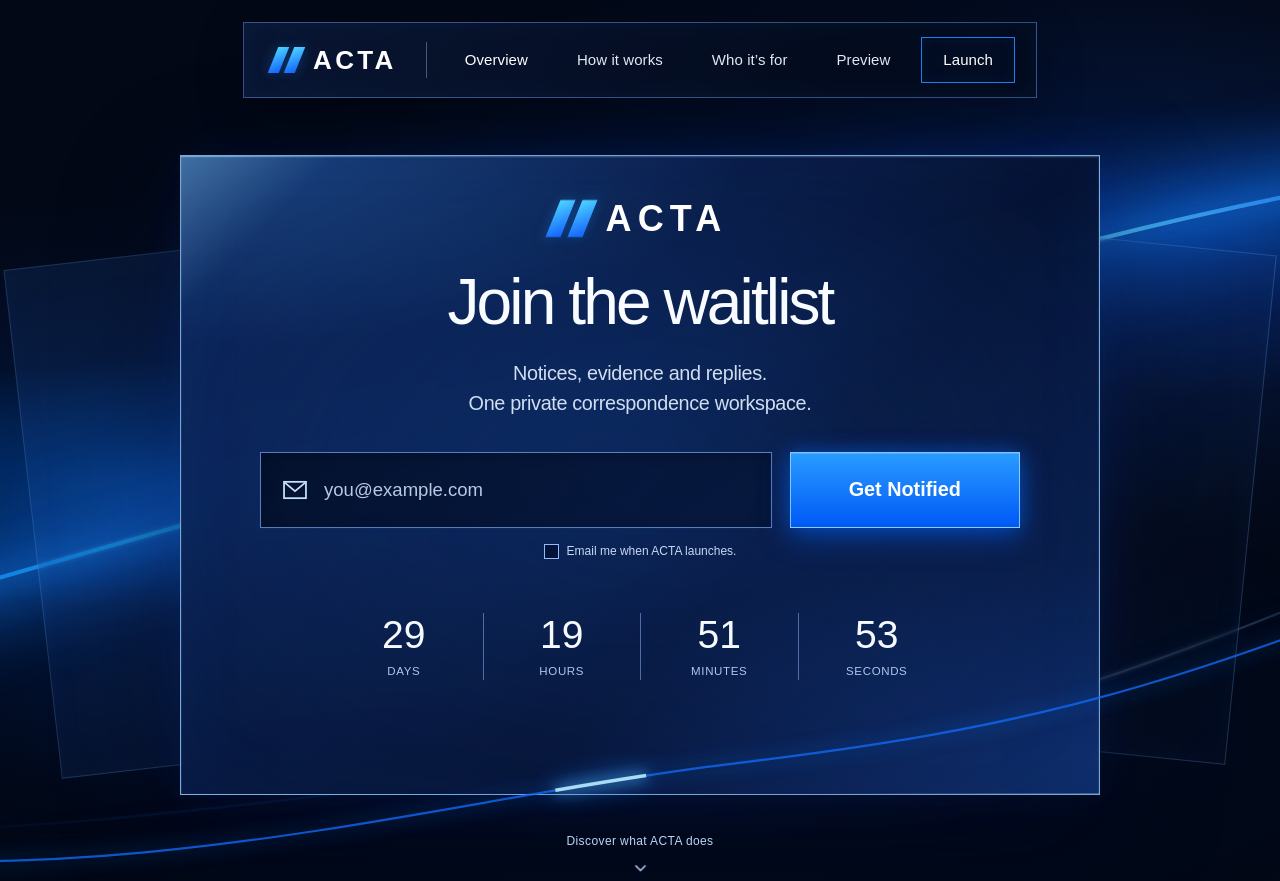
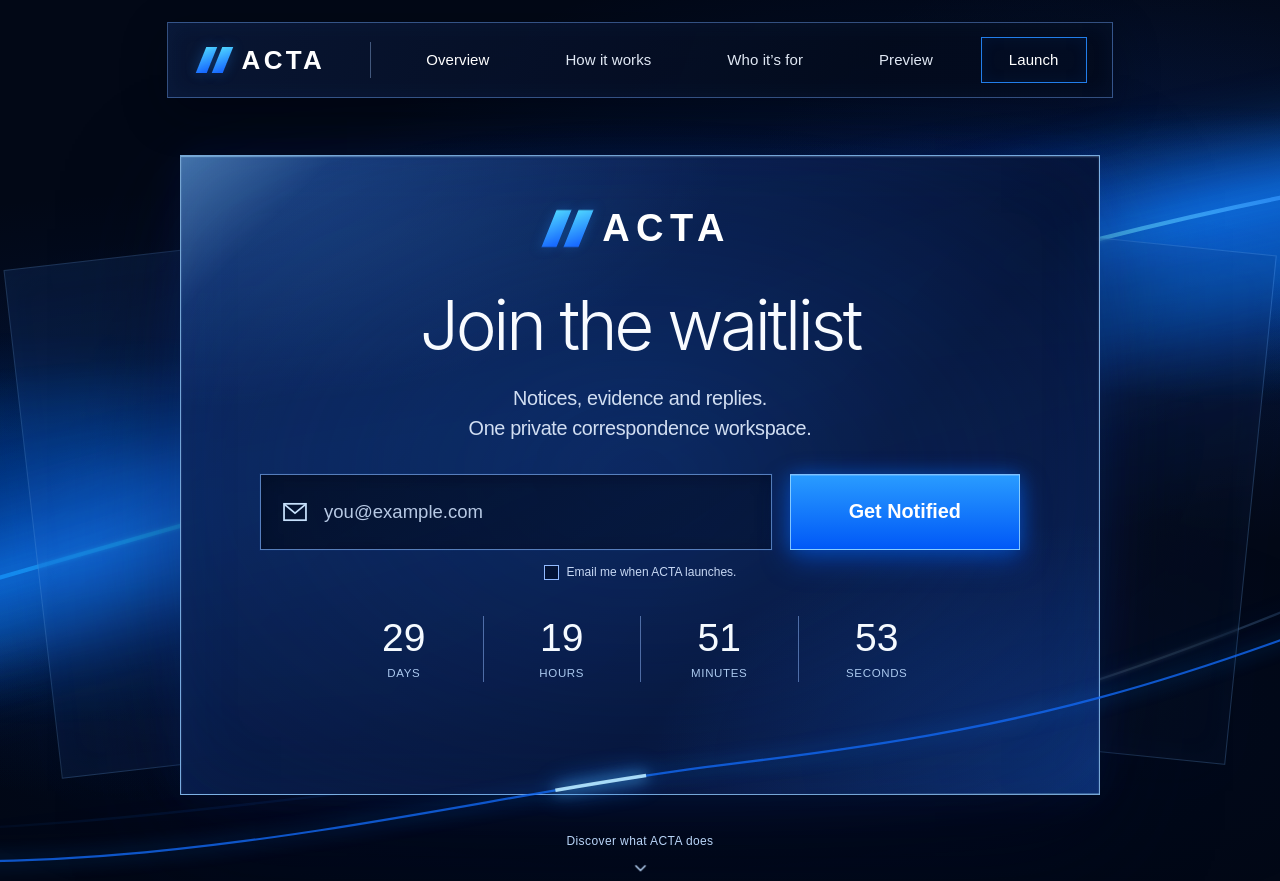
Before and after one commit to Lightnyu/acta-website, a plain HTML site: page index.html in a window 1280 px wide. Shown: the top 881 px of the page. Drawn offline with Linux system fonts and the light colour scheme.

Commit message:
Polish screenshot fidelity with wider navigation, brighter blue rays and larger headline

```diff
--- a/acta-hero-v4.css
+++ b/acta-hero-v4.css
@@ -688,3 +688,76 @@ body[data-page="home"] .launch-scroll-cue {
   body[data-page="home"] .plate-left {transform:translate(-112px,20px) rotate(-6deg)!important;}
   body[data-page="home"] .plate-right {transform:translate(116px,22px) rotate(5deg)!important;}
 }
+
+
+/* FINAL REFERENCE REFINEMENT — prioritize the approved bright-blue cinematic look. */
+@media(min-width:1101px){
+  body[data-page="home"] .launch-header .launch-navigation nav{
+    gap:20px!important;
+    padding-inline:25px!important;
+  }
+  body[data-page="home"] .launch-header .launch-navigation nav a:not(.launch-brand){
+    padding-inline:27px!important;
+  }
+  body[data-page="home"] .launch-header .launch-navigation nav a.launch-brand{
+    padding-right:24px!important;
+  }
+  body[data-page="home"] .launch-stage .launch-card{
+    padding-top:50px!important;
+  }
+  body[data-page="home"] .acta-hero-wordmark{
+    margin-bottom:35px!important;
+    font-size:38px!important;
+  }
+  body[data-page="home"] .acta-launch .launch-card h1{
+    font-family:"Inter","Helvetica Neue",Arial,sans-serif!important;
+    font-size:clamp(65px,5.4vw,87px)!important;
+    letter-spacing:-.048em!important;
+  }
+  body[data-page="home"] .launch-card .launch-description{
+    margin-bottom:30px!important;
+  }
+  body[data-page="home"] .launch-card .launch-clock{
+    margin-top:18px!important;
+  }
+}
+body[data-page="home"] .acta-hero-beamfield::before{
+  content:"";
+  position:absolute;
+  z-index:-1;
+  width:155%;
+  height:140px;
+  top:43%;
+  left:-22%;
+  transform:rotate(-16deg);
+  background:linear-gradient(180deg,transparent,rgba(17,118,255,.11) 14%,rgba(5,144,255,.41) 43%,rgba(17,101,237,.32) 55%,transparent);
+  filter:blur(24px);
+  pointer-events:none;
+  animation:acta-ray-sweep 14s ease-in-out infinite alternate;
+}
+body[data-page="home"] .acta-hero-beamfield::after{
+  content:"";
+  position:absolute;
+  z-index:-1;
+  inset:0;
+  background:radial-gradient(ellipse 48% 25% at 3% 59%,rgba(0,101,255,.27),transparent 88%),
+    radial-gradient(ellipse 45% 19% at 100% 29%,rgba(3,120,255,.30),transparent 86%);
+  pointer-events:none;
+}
+body[data-page="home"] .acta-beam-halo{
+  stroke-width:85!important;
+  opacity:.82!important;
+}
+body[data-page="home"] .launch-stage .launch-card{
+  background:
+    radial-gradient(ellipse 72% 48% at 0% 0%,rgba(77,157,250,.29),transparent 82%),
+    radial-gradient(ellipse 57% 44% at 100% 95%,rgba(22,103,230,.22),transparent 85%),
+    linear-gradient(130deg,rgba(12,39,94,.95),rgba(5,16,47,.97) 65%,rgba(10,31,80,.97))!important;
+}
+@keyframes acta-ray-sweep {
+  from{transform:rotate(-16deg) translateY(-25px);opacity:.7}
+  to{transform:rotate(-13deg) translateY(25px);opacity:1}
+}
+@media(prefers-reduced-motion:reduce){
+  body[data-page="home"] .acta-hero-beamfield::before{animation:none!important}
+}
```
